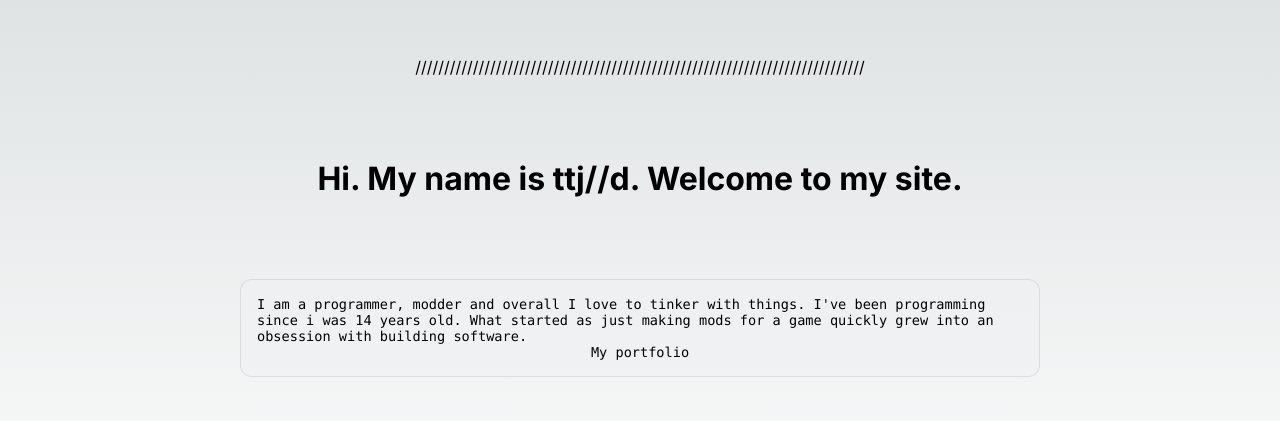
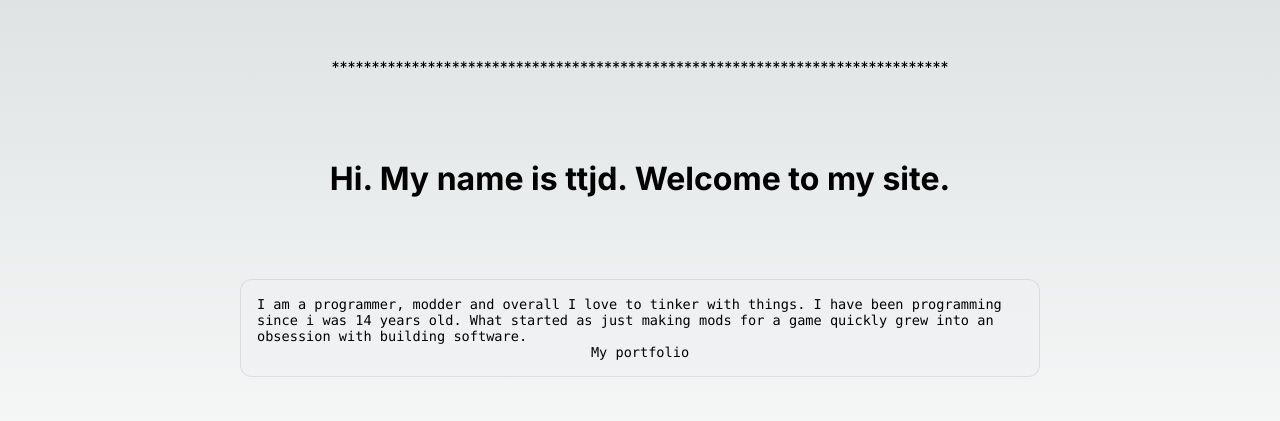
Before and after one commit to l-snq/ttj-d, a Next.js app: page / in a window 1280 px wide. Shown: the part 183-604 px from the top of the page. Built offline with nearby package versions, Linux system fonts and the light colour scheme.

Commit message:
fixed some build issues

```diff
--- a/src/app/page.js
+++ b/src/app/page.js
@@ -4,14 +4,14 @@ export default function Home() {
   return (
     <main className={styles.main}>
         <div>
-        //////////////////////////////////////////////////////////////////////////////
+          *****************************************************************************
         </div>
-        <h1>Hi. My name is ttj//d. Welcome to my site.</h1>
+        <h1>Hi. My name is ttjd. Welcome to my site.</h1>
         <div className={styles.description}>
           <p>
               I am a programmer, modder and overall I love to tinker with things.
-            I've been programming since i was 14 years old. What started as just making mods for a game quickly grew into an obsession with building software.
-            <a href="https://github.com/tastetest/">My portfolio</a>
+            I have been programming since i was 14 years old. What started as just making mods for a game quickly grew into an obsession with building software.
+            <a href={'https://github.com/tastetest/'}>My portfolio</a>
           </p>
         </div>
     </main>
```
